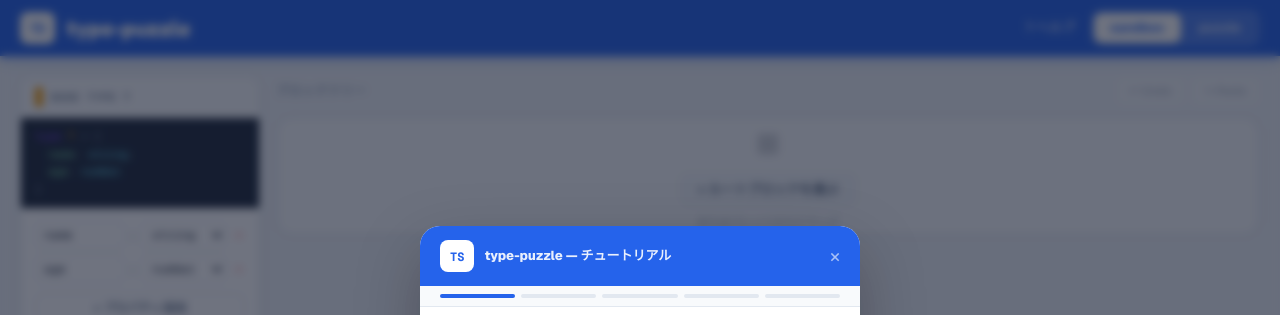
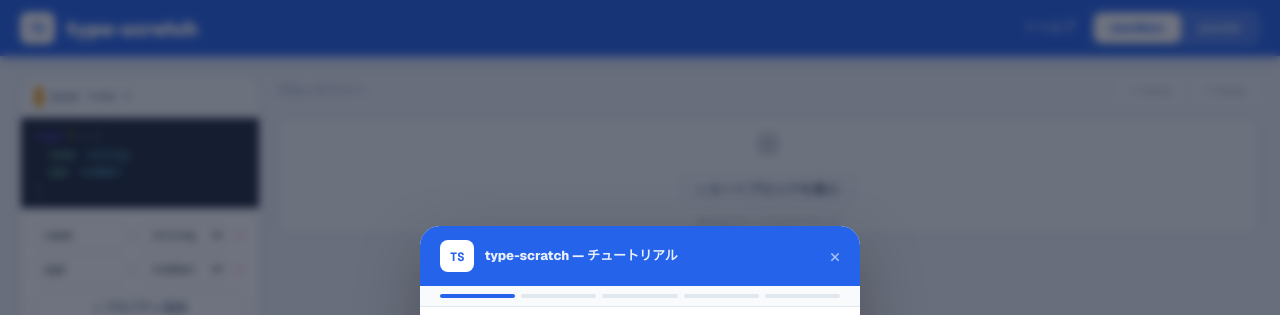
Before and after one commit to na2kera/type-scratch, a Next.js app: page / in a window 1280 px wide. Shown: the top 315 px of the page. Built offline with nearby package versions, Linux system fonts and the light colour scheme.

Commit message:
fix: ヘッダー表示を type-puzzle から type-scratch に統一
Co-Authored-By: Claude Sonnet 4.6 <noreply@anthropic.com>

```diff
--- a/app/type-puzzle/TypePuzzleApp.tsx
+++ b/app/type-puzzle/TypePuzzleApp.tsx
@@ -157,7 +157,7 @@ export default function TypePuzzleApp() {
               <span style={{ color: '#2563eb', fontFamily: 'var(--font-geist-mono), ui-monospace, monospace', fontWeight: 700, fontSize: '13px', letterSpacing: '-0.5px' }}>TS</span>
             </div>
             <h1 style={{ fontFamily: 'var(--font-fredoka), sans-serif', color: 'white', fontWeight: 700, fontSize: '22px', letterSpacing: '0.01em', margin: 0 }}>
-              type-puzzle
+              type-scratch
             </h1>
           </div>
           <div className="flex items-center gap-4">
--- a/app/type-puzzle/components/Tutorial.tsx
+++ b/app/type-puzzle/components/Tutorial.tsx
@@ -82,7 +82,7 @@ export default function Tutorial({ onDismiss }: Props) {
               <span style={{ color: '#2563eb', fontFamily: 'var(--font-geist-mono), ui-monospace, monospace', fontWeight: 700, fontSize: '12px' }}>TS</span>
             </div>
             <span style={{ fontFamily: 'var(--font-geist-sans), system-ui, sans-serif', fontSize: '13px', fontWeight: 800, color: 'rgba(255,255,255,0.9)' }}>
-              type-puzzle — チュートリアル
+              type-scratch — チュートリアル
             </span>
           </div>
           <button
```
